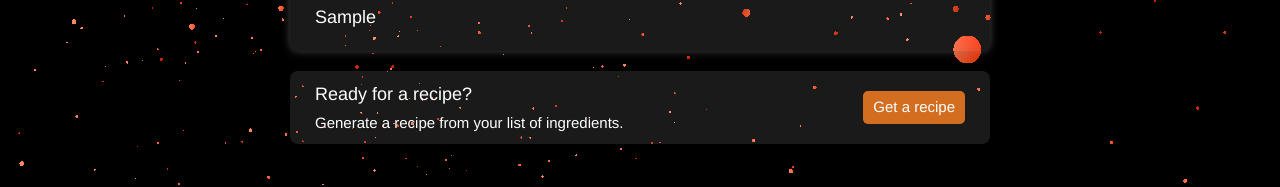
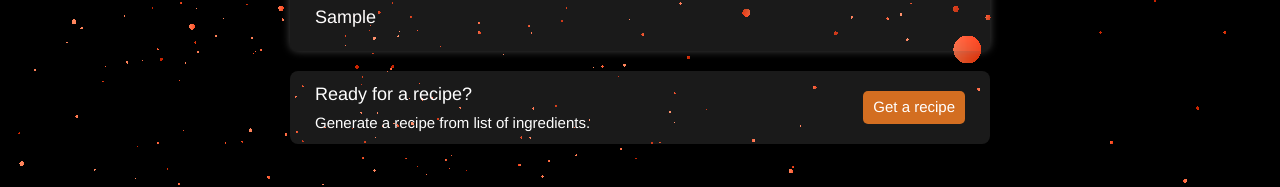
Before and after one commit to MikaelR07/Chef-claude, a React (Vite) app: page / in a window 1280 px wide. Both pictures are taken after typing "Sample" into the empty fields and a click on the button "Add ingredient". Shown: the part 281-468 px from the top of the page. Built offline with nearby package versions, Linux system fonts and the light colour scheme.

Commit message:
updated the state on the ingredients list to use a short circuit evaluation rather than the previous ternary operator

```diff
--- a/src/components/form.jsx
+++ b/src/components/form.jsx
@@ -28,7 +28,8 @@ export default function Form() {
         />
         <button type="submit"> Add ingredient</button>
       </form>
-      {ingredientsList.length < 1 ? (
+      {
+        /* {ingredientsList.length < 1 ? (
         <h1 className="no-ingredient">No ingredients added</h1>
       ) : (
         <>
@@ -36,7 +37,16 @@ export default function Form() {
           <ul className="ingredient-list">{ingredientsList}</ul>
           <GetRecipe />
         </>
-      )}
+      )} */
+
+        ingredientsList.length > 0 && (
+          <>
+            <h1 className="no-ingredient">Ingredients added:</h1>
+            <ul className="ingredient-list">{ingredientsList}</ul>
+            <GetRecipe />
+          </>
+        )
+      }
     </>
   );
 }
--- a/src/components/getRecipe.jsx
+++ b/src/components/getRecipe.jsx
@@ -3,7 +3,7 @@ export default function GetRecipe() {
     <div className="recipe-request">
       <div className="get-recipe">
         <h1>Ready for a recipe?</h1>
-        <p>Generate a recipe from your list of ingredients.</p>
+        <p>Generate a recipe from list of ingredients.</p>
       </div>
       <button className="get-recipe-button">Get a recipe</button>
     </div>
--- a/src/index.css
+++ b/src/index.css
@@ -163,6 +163,7 @@ header {
 
 .recipe-request {
   display: flex;
+  flex-wrap: wrap;
   color: white;
   background: rgba(248, 248, 248, 0.1);
   justify-content: space-between;
```
